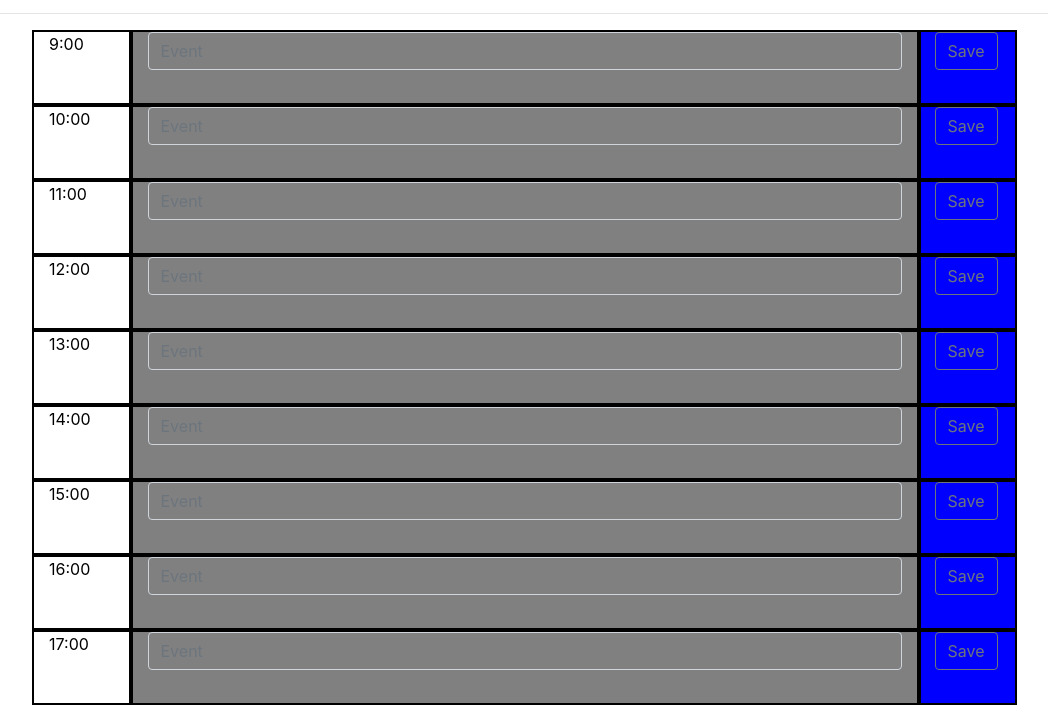
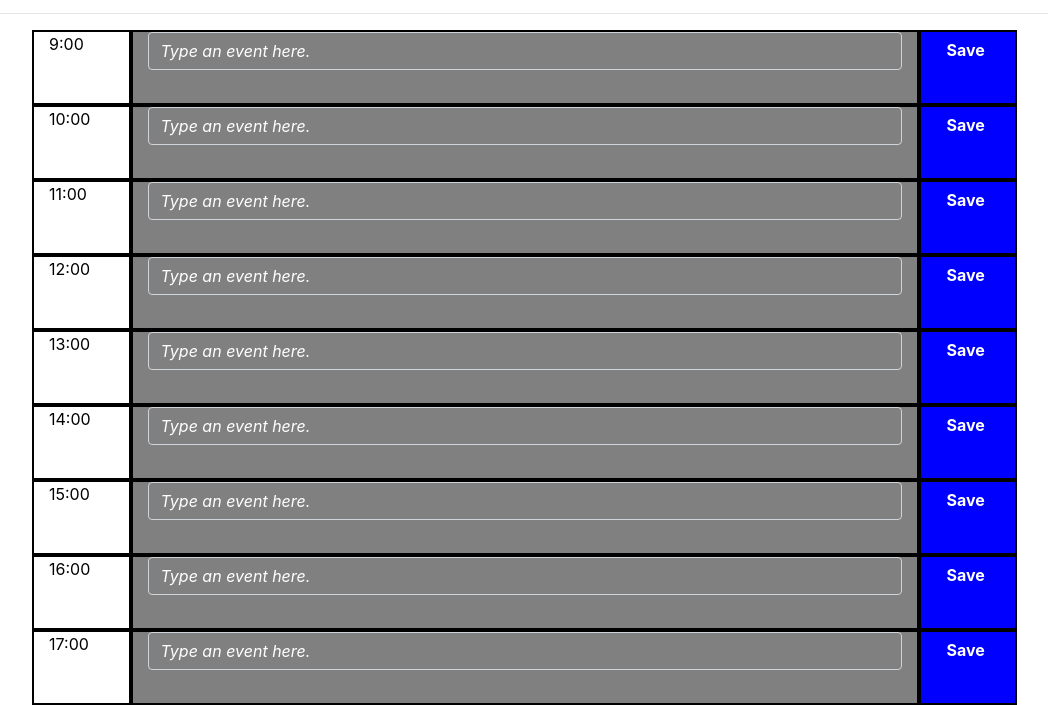
Before and after one commit to HowardDaniels/day-planner, a plain HTML site: page index.html in a window 1280 px wide. Shown: the part 105-810 px from the top of the page, without its empty margins (81-1129 px from the left). Drawn offline with nearby package versions, Linux system fonts and the light colour scheme.

Commit message:
changed the style of the input placeholder and the save button

```diff
--- a/assets/css/style.css
+++ b/assets/css/style.css
@@ -80,3 +80,14 @@
     background-color: blue;
     border: 2px solid black;
 }
+
+.form-control::placeholder{
+    color: white;
+    font-style: italic;
+}
+
+#button-addon2{
+    color: white;
+    font-weight: bold;
+    border: hidden;
+}
--- a/index.html
+++ b/index.html
@@ -15,7 +15,7 @@
             </div>
             <div class="col-md-8" id="notes9">
                 <div class="input-group mb-3">
-                    <input type="text" class="form-control" placeholder="Event" aria-label="Event" aria-describedby="button-addon2">
+                    <input type="text" class="form-control" placeholder="Type an event here." aria-label="Event" aria-describedby="button-addon2">
                   </div>
             </div>
             <div class="col-md-1" id="save">
@@ -30,7 +30,7 @@
             </div>
             <div class="col-md-8" id="notes10">
                 <div class="input-group mb-3">
-                    <input type="text" class="form-control" placeholder="Event" aria-label="Event" aria-describedby="button-addon2">
+                    <input type="text" class="form-control" placeholder="Type an event here." aria-label="Event" aria-describedby="button-addon2">
                 </div>
             </div>
             <div class="col-md-1" id="save">
@@ -45,7 +45,7 @@
             </div>
             <div class="col-md-8" id="notes11">
                     <div class="input-group mb-3">
-                            <input type="text" class="form-control" placeholder="Event" aria-label="Event" aria-describedby="button-addon2">
+                            <input type="text" class="form-control" placeholder="Type an event here." aria-label="Event" aria-describedby="button-addon2">
                         </div>
 
             </div>
@@ -61,7 +61,7 @@
             </div>
             <div class="col-md-8" id="notes12">
                     <div class="input-group mb-3">
-                            <input type="text" class="form-control" placeholder="Event" aria-label="Event" aria-describedby="button-addon2">
+                            <input type="text" class="form-control" placeholder="Type an event here." aria-label="Event" aria-describedby="button-addon2">
                         </div>
 
             </div>
@@ -78,7 +78,7 @@
             </div>
             <div class="col-md-8" id="notes13">
                     <div class="input-group mb-3">
-                            <input type="text" class="form-control" placeholder="Event" aria-label="Event" aria-describedby="button-addon2">
+                            <input type="text" class="form-control" placeholder="Type an event here." aria-label="Event" aria-describedby="button-addon2">
                         </div>
 
             </div>
@@ -95,7 +95,7 @@
             </div>
             <div class="col-md-8" id="notes14">
                     <div class="input-group mb-3">
-                            <input type="text" class="form-control" placeholder="Event" aria-label="Event" aria-describedby="button-addon2">
+                            <input type="text" class="form-control" placeholder="Type an event here." aria-label="Event" aria-describedby="button-addon2">
                         </div>
 
             </div>
@@ -112,7 +112,7 @@
             </div>
             <div class="col-md-8" id="notes15">
                     <div class="input-group mb-3">
-                            <input type="text" class="form-control" placeholder="Event" aria-label="Event" aria-describedby="button-addon2">
+                            <input type="text" class="form-control" placeholder="Type an event here." aria-label="Event" aria-describedby="button-addon2">
                         </div>
 
             </div>
@@ -129,7 +129,7 @@
             </div>
             <div class="col-md-8" id="notes16">
                     <div class="input-group mb-3">
-                            <input type="text" class="form-control" placeholder="Event" aria-label="Event" aria-describedby="button-addon2">
+                            <input type="text" class="form-control" placeholder="Type an event here." aria-label="Event" aria-describedby="button-addon2">
                         </div>
 
             </div>
@@ -146,7 +146,7 @@
             </div>
             <div class="col-md-8" id="notes17">
                     <div class="input-group mb-3">
-                            <input type="text" class="form-control" placeholder="Event" aria-label="Event" aria-describedby="button-addon2">
+                            <input type="text" class="form-control" placeholder="Type an event here." aria-label="Event" aria-describedby="button-addon2">
                         </div>
 
             </div>
```
